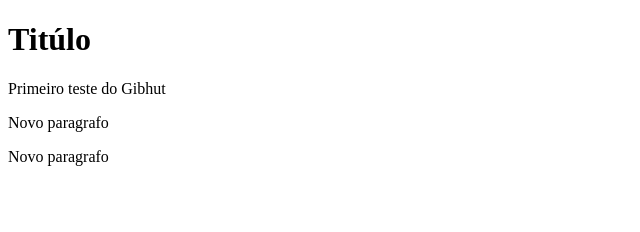
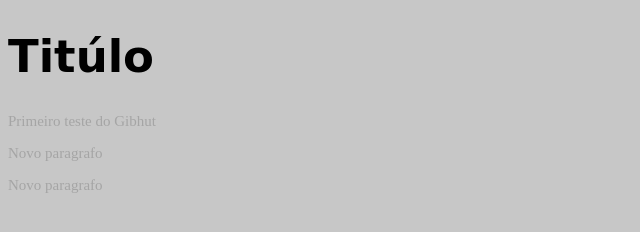
Before and after one commit to EddieSantos/repositorioleao, a plain HTML site: page index.html in a window 1280 px wide. Shown: the whole page, without its empty margins (0-640 px from the left). Drawn offline with Linux system fonts and the light colour scheme.

Commit message:
Atualização 02

```diff
--- /dev/null
+++ b/css/estilo.css
@@ -0,0 +1,12 @@
+body{
+  background-color: #c7c7c7;
+}
+h1{
+  font-size: 45px;
+  font-family: cursive;
+  color: ;
+}
+p{
+  font-size: 15px;
+  color: #a5a5a5;
+}
--- a/index.html
+++ b/index.html
@@ -3,6 +3,7 @@
   <head>
     <meta charset="utf-8">
     <title>Página do Curso</title>
+    <link rel="stylesheet" href="css/estilo.css">
   </head>
   <body>
       <h1>Titúlo</h1>
```
